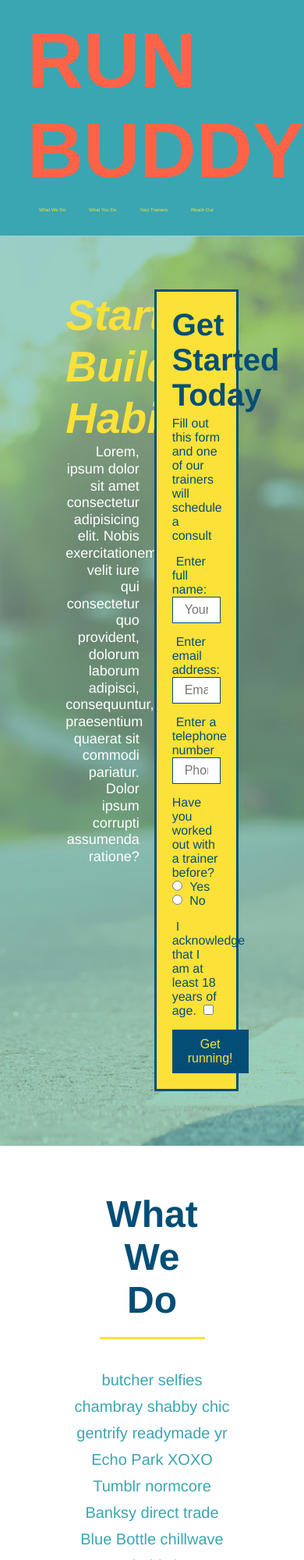
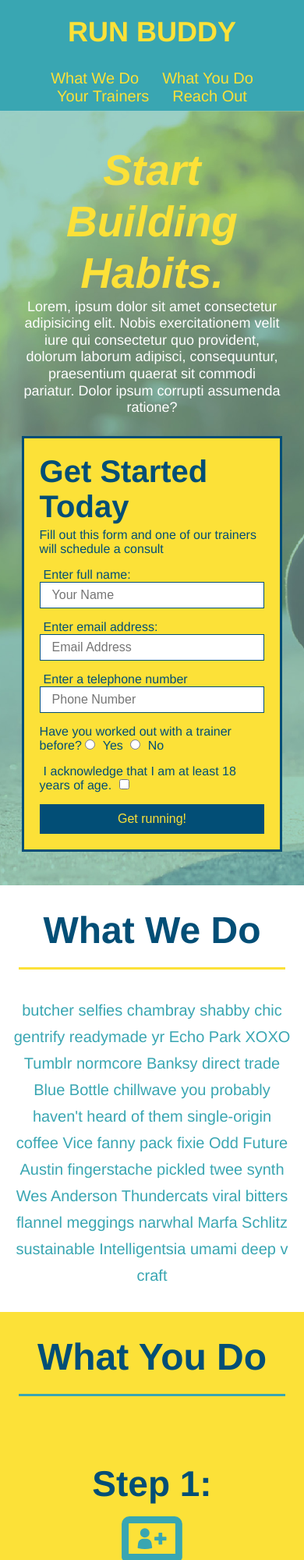
Before and after one commit to Mike2481/run-buddy, a plain HTML site: page index.html in a window 390 px wide. Shown: the top 2000 px of the page at 78% size. Drawn offline with Linux system fonts and the light colour scheme.

Commit message:
made site responsive

```diff
--- a/assets/css/style.css
+++ b/assets/css/style.css
@@ -344,24 +344,108 @@
 
 /* MEDIA QUERY FOR SMALLER DESKTOP SCREENS AND SMALLER */
 @media screen and (max-width: 980px) {
-    header h1 a {
-      /* this will be applied on any screen smaller than 980px */
-      color: tomato;
-    }
+    header {
+        padding-bottom: 0;
+        justify-content: center;
+      }
+
+      header h1 {
+        width: 100%;
+        text-align: center;
+      }
+
+      header nav ul {
+        margin-top: 20px;
+        width: 100%;
+        justify-content: center;
+      }
+
+      header nav ul li a {
+        font-size: 20px;
+      }
+
+      footer h2, footer div {
+        text-align: center;
+        width: 100%;
+      }
+
+      .hero-cta, .hero-form {
+          width: 100%;
+      }
+
+      .hero-cta {
+          text-align: center;
+      }
+
+      .section-title {
+          width: 80%;
+      }
+
+      .trainer {
+          flex: 0, 70%;
+      }
+
+      .contact-info iframe {
+          flex: 1 100%;
+      }
   }
 
   /* MEDIA QUERY FOR TABLETS AND SMALLER */
   @media screen and (max-width: 768px) {
-    header h1 {
-      /* this will be applied on any screen between 768px and 575px */
-      font-size: 80px;
-    }
+      section {
+          padding: 30px 15px;
+      }
+      .step h3 {
+        flex: 1 100%;
+        text-align: center;
+      }
+
+      .step-info {
+        flex: 2 100%;
+        text-align: center;
+        justify-content: center;
+      }
+
+      .step-img {
+        flex: 0 32%;
+        margin-right: 0;
+        margin-top: 15px;
+        margin-bottom: 15px;
+      }
+
+      .step-text {
+        flex: 100%;
+      }
+
   }
 
   /* MEDIA QUERY FOR MOBILE PHONES AND SMALLER */
   @media screen and (max-width: 575px) {
-    header h1 {
-      /* this will be applied on any screen smaller than 575px */
-      font-size: 100px;
-    }
+    .hero-form button {
+        width: 100%;
+      }
+
+      .section-title {
+        width: 95%;
+      }
+
+      .intro p {
+        width: 100%;
+      }
+
+      .trainer {
+        flex: 0 100%;
+      }
+
+      .contact-info {
+        text-align: center;
+      }
+
+      .contact-info > * {
+        flex: 0 100%;
+      }
+
+      .contact-form {
+          order: 3;
+      }
   }
```
